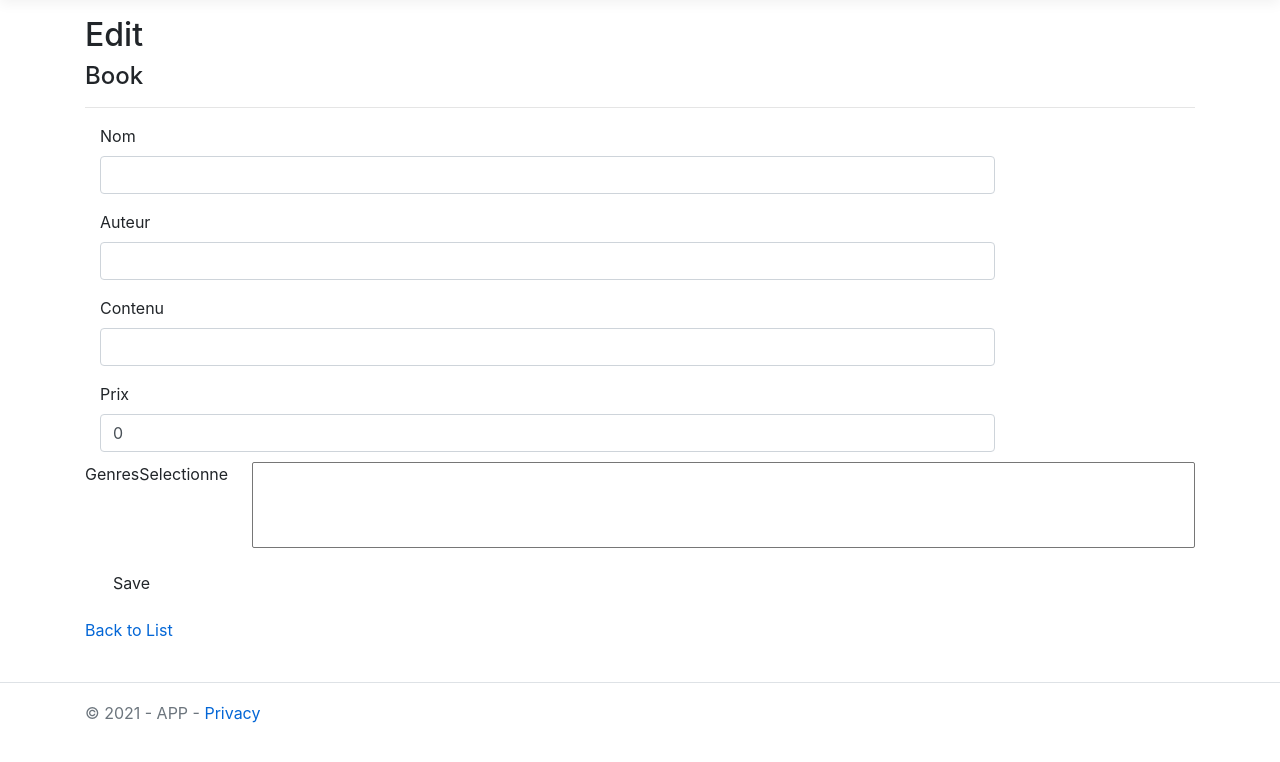
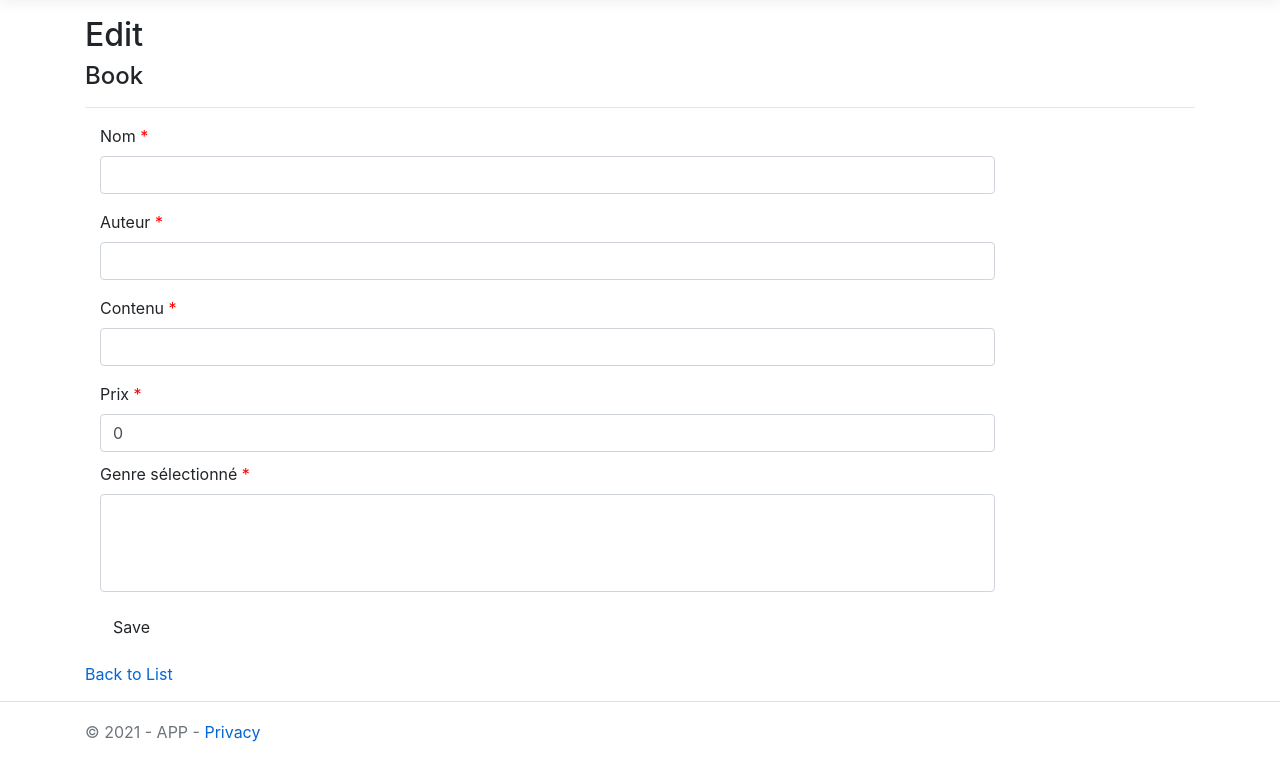
Before and after one commit to ctisserand/TP.NET, an ASP.NET Core app: template ASP.Server/Views/Book/Edit.cshtml in a window 1280 px wide. Shown: the part 57-819 px from the top of the page. Before the commit the page ends 780 px from the top, so only its background shows below. Run offline with ASP.NET Core 8, Linux system fonts and the light colour scheme; the template is opened without the code that fills it, so the values that code supplies are empty; some libraries are stand-ins or nearby versions.

Commit message:
Amélioration edit formulaire

```diff
--- a/ASP.Server/Views/Book/Edit.cshtml
+++ b/ASP.Server/Views/Book/Edit.cshtml
@@ -11,12 +11,18 @@
     justify-content:space-between;
     flex-wrap:wrap;
 }
+
 input, textarea, select {
     flex-basis:85%;
 }
 label {
     flex-basis:10%;
 }
+
+ .required:after {
+        content: " *";
+        color: red;
+    }
 </style>
 
 <h2>Edit</h2>
@@ -32,7 +38,7 @@ label {
         @Html.HiddenFor(model => model.Id)
 
         <div class="form-group">
-            @Html.LabelFor(model => model.Name, htmlAttributes: new { @class = "control-label col-md-2" })
+            @Html.LabelFor(model => model.Name, htmlAttributes: new { @class = "control-label required  col-md-2" })
             <div class="col-md-10">
                 @Html.EditorFor(model => model.Name, new { htmlAttributes = new { @class = "form-control" } })
                 @Html.ValidationMessageFor(model => model.Name, "", new { @class = "text-danger" })
@@ -40,7 +46,7 @@ label {
         </div>
 
         <div class="form-group">
-            @Html.LabelFor(model => model.Auteur, htmlAttributes: new { @class = "control-label col-md-2" })
+            @Html.LabelFor(model => model.Auteur, htmlAttributes: new { @class = "control-label required  col-md-2" })
             <div class="col-md-10">
                 @Html.EditorFor(model => model.Auteur, new { htmlAttributes = new { @class = "form-control" } })
                 @Html.ValidationMessageFor(model => model.Auteur, "", new { @class = "text-danger" })
@@ -48,23 +54,26 @@ label {
         </div>
 
         <div class="form-group">
-            @Html.LabelFor(model => model.Contenu, htmlAttributes: new { @class = "control-label col-md-2" })
+            @Html.LabelFor(model => model.Contenu, htmlAttributes: new { @class = "control-label required  col-md-2" })
             <div class="col-md-10">
                 @Html.EditorFor(model => model.Contenu, new { htmlAttributes = new { @class = "form-control" } })
                 @Html.ValidationMessageFor(model => model.Contenu, "", new { @class = "text-danger" })
             </div>
         </div>
-            <div class="form-group">
-            @Html.LabelFor(model => model.Prix, htmlAttributes: new { @class = "control-label col-md-2" })
+        <div class="form-group">
+            @Html.LabelFor(model => model.Prix, htmlAttributes: new { @class = "control-label required col-md-2" })
             <div class="col-md-10">
                 @Html.EditorFor(model => model.Prix, new { htmlAttributes = new { @class = "form-control",@type= "number" } })
                 @Html.ValidationMessageFor(model => model.Prix, "", new { @class = "text-danger" })
             </div>
             <div class="input-group">
-            <label asp-for="GenresSelectionne"></label>
-            <!--Si la page rend une erreur a cette ligne, c'est que vous n'avez pas envoyé la liste des genres dans le Controller !!! ! -->
-            <select asp-for="GenresSelectionne" asp-items="@(new SelectList(Model.AllGenres,"Id","Nom"))">
-            </select>
+
+                @Html.LabelFor(m => m.GenresSelectionne,"Genre sélectionné", htmlAttributes: new { @class = "control-label required col-8" })
+
+                <div class="col-10">
+                    @Html.DropDownList("GenresSelectionne", new  MultiSelectList(Model.AllGenres,"Id","Nom"),new { @class = "form-control multiple" ,multiple="multiple"})
+                    @Html.ValidationMessageFor(model => model.Prix, "", new { @class = "text-danger" })
+                </div>
             </div>
         </div>
 
```
